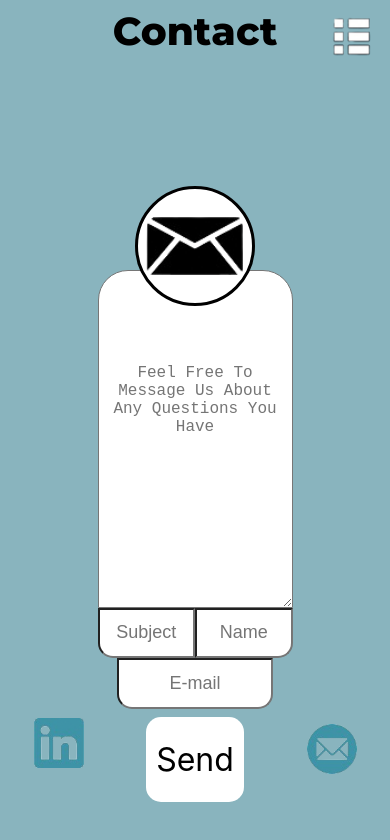
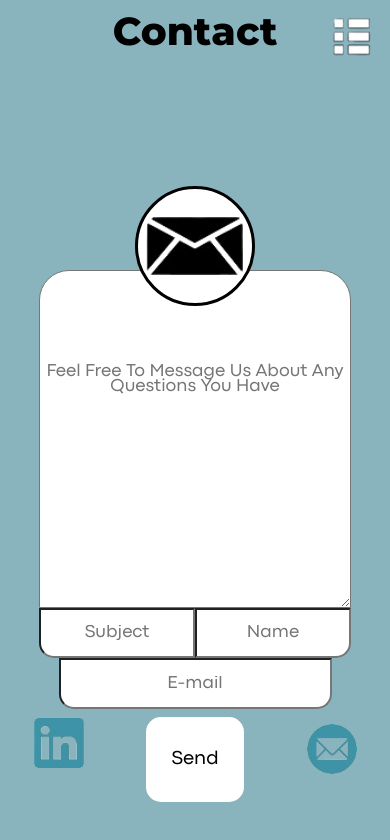
Before and after one commit to DroidStudioAS/Portfolio, a Vue app: page /contact in a window 390 px wide. Shown: the top 840 px of the page. Built offline with nearby package versions, Linux system fonts and the light colour scheme.

Commit message:
imported codec pro and implemented it in contact view, also widened contact view main_container elements by a total of 30 vw for mobile use

```diff
--- a/src/App.vue
+++ b/src/App.vue
@@ -280,5 +280,13 @@ visibility: hidden;
   font-family: header;
   src: url('/Montserrat-ExtraBold.ttf');
 }
+@font-face {
+  font-family: content_;
+  src: url('/CodecPro-Regular.ttf');
+}
+@font-face {
+  font-family: content_italic;
+  src: url('/CodecPro-Italic');
+}
 
 </style>
--- a/src/views/ContactView.vue
+++ b/src/views/ContactView.vue
@@ -119,12 +119,7 @@ p{
 
 
 }
-.header{
-font-family:header;
-font-size: 6vw;
-font-weight: 600;
-color: black;
-}
+
 
 .main_container{
     height: 80vh;
@@ -144,13 +139,20 @@ color: black;
     position: absolute;
     top: 50vh;
 }
+.header{
+font-size: 6vw ;
+font-family: header;
+color: black;
+
+}
 
 .subject_container{
     position: absolute;
     top: 56vh;
     left: 0w;
-    width: 40vw;
     height: 5vh;
+
+    font-family: content;
 }
 .socials_container{
     position: absolute;
@@ -246,6 +248,7 @@ color: black;
   text-align: center;
 
   font-size: large;
+  font-family: content_;
 }
 .subject_container input{
     height: 6vh;
@@ -254,7 +257,7 @@ color: black;
 
    text-align: center;
    font-size: large;
-
+    font-family: content_;
 }
 .name{
     height: 6vh;
@@ -263,6 +266,7 @@ color: black;
 
     text-align: center;
     font-size: large;
+    font-family: content_;
 
 }
 .email{
@@ -272,6 +276,7 @@ color: black;
 
     text-align: center;
     font-size: large;
+    font-family: content_;
 
 }
 .socials_container img{
@@ -288,8 +293,9 @@ color: black;
     background: white;
     border-radius: 15px;
 
-    font-size: xx-large;
+    font-size: 3vw;
     color: black;
+    font-family: content_;
 
     display: flex;
     justify-content: center;
@@ -301,6 +307,20 @@ color: black;
     .main_container{
         width: 100vw;
     }
+    .message_field{
+    width: 80vw;
+    }
+    .email{
+        width: 40vw;
+    }
+    .name{
+        width: 40vw;
+    }
+    .subject_container input{
+        left: 0vw;
+        width: 70vw;
+    }
+
     .header{
         font-size: 10vw;
     }
@@ -308,6 +328,10 @@ color: black;
     .feedback_container{
         font-size: 2.5vw;
     }
+    .sendButton{
+        font-size: 5vw;
+    }
+
 
 
 
--- a/src/views/ProjectView.vue
+++ b/src/views/ProjectView.vue
@@ -230,6 +230,7 @@ h1{
 
  width: 100vw;
  height: 25vh;
+ padding-left: 13vw;
 
 
 
@@ -446,6 +447,8 @@ align-items: center;
     .project_description_container{
         font-size: 2vw;
     }
+}
+
     @media (max-width:500px) {
         .close_pc_container img{
             height: 30px;
@@ -480,7 +483,7 @@ align-items: center;
 
 
 
-}
+
 @media (min-width:1200px){
     .projects_main_container{
         padding-left: 15vw;
```
Also changed, not shown: public/CodecPro-Italic.ttf (added), public/CodecPro-Regular.ttf (added).
